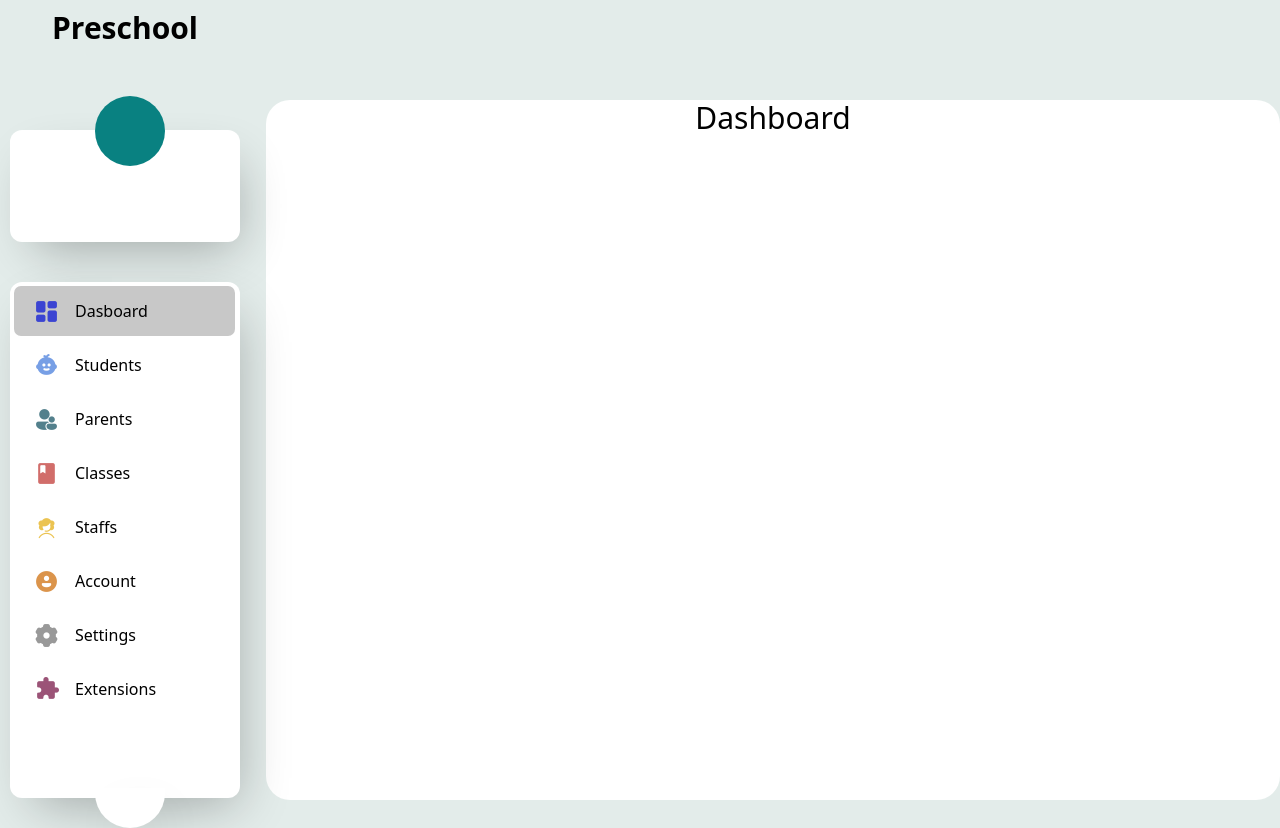
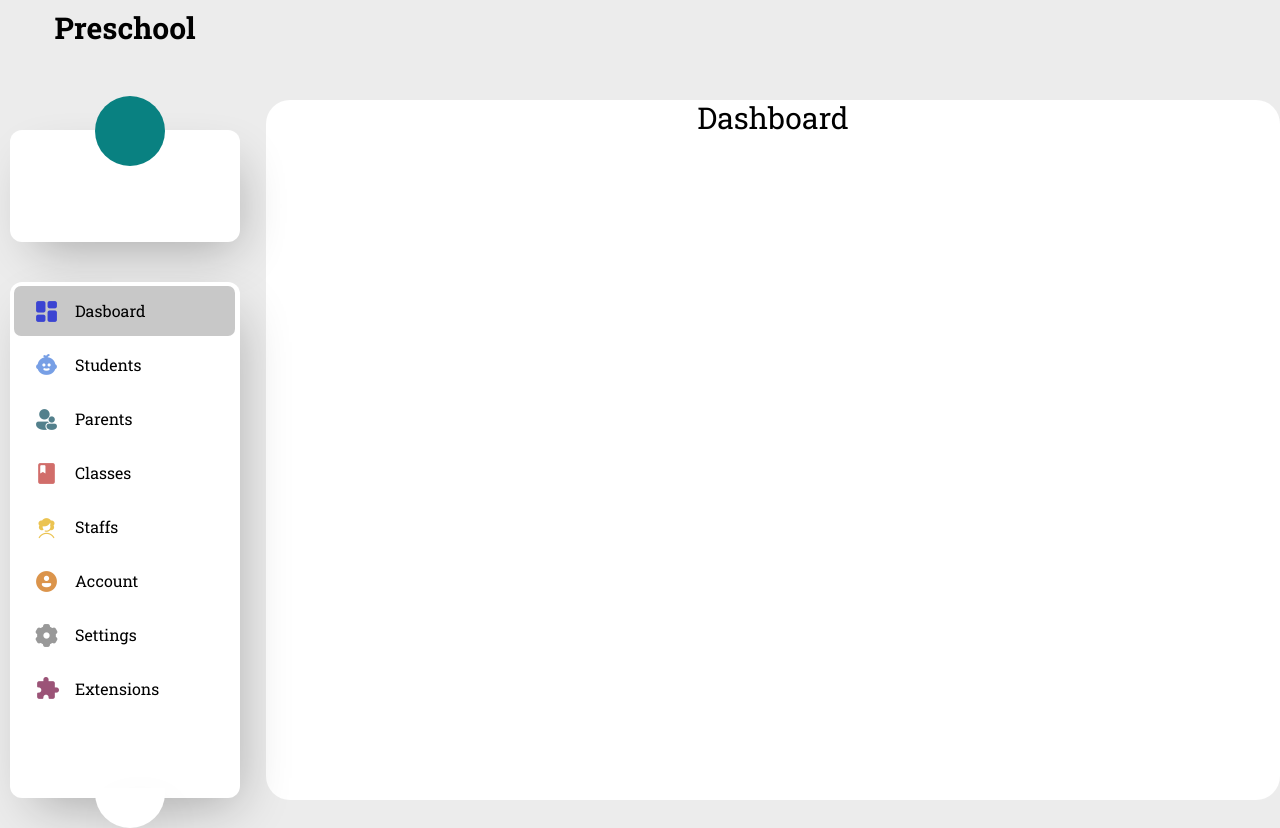
Before and after one commit to nguyenngocthach1403/preschool-system-project, a Vue app in the folder preschool_web_application/: page / in a window 1280 px wide. Built offline with nearby package versions, Linux system fonts and the light colour scheme.

Commit message:
Thach 1:14 23/4 style: change backgroup color, change font family

```diff
--- a/preschool_web_application/src/assets/css/index.css
+++ b/preschool_web_application/src/assets/css/index.css
@@ -1,3 +1,5 @@
+@import url('https://fonts.googleapis.com/css2?family=Roboto+Slab:wght@100..900&display=swap');
+
 @tailwind base;
 @tailwind components;
 @tailwind utilities;
@@ -6,7 +8,11 @@
     box-sizing: border-box;
     padding: 0;
     margin: 0;
+    font-family: 'Roboto Slab', sans-serif;
 }
 body{
-    background-color: rgb(227, 236, 234);
+
+    /* background-color: rgb(227, 236, 234); */
+    background-color: #ECECEC;
+
 }
```
